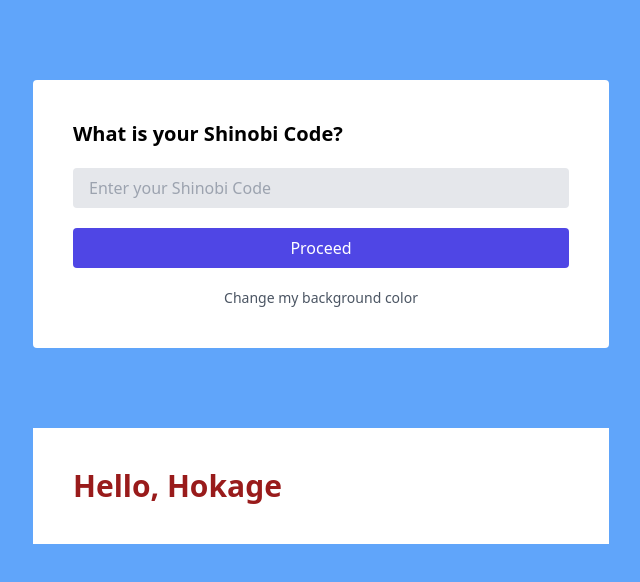
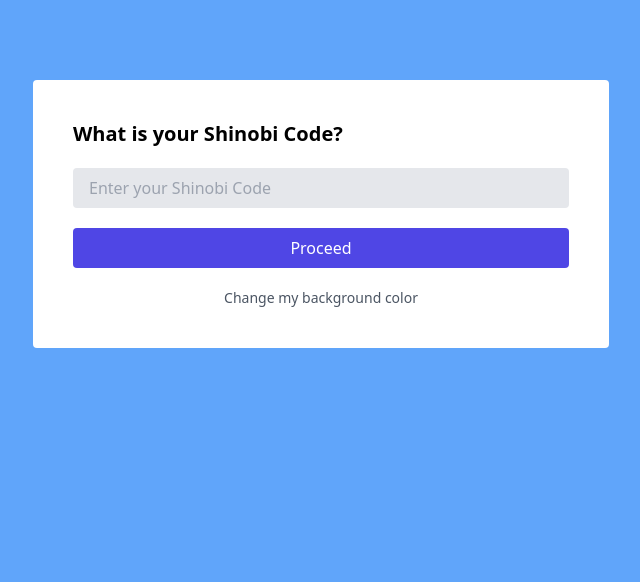
Before and after one commit to Dhanushmathan/Naruto-your-name, a plain HTML site: page index.html in a window 1280 px wide. Shown: the whole page, without its empty margins (319-959 px from the left). Drawn offline with nearby package versions, Linux system fonts and the light colour scheme.

Commit message:
feat: design

```diff
--- a/index.html
+++ b/index.html
@@ -22,9 +22,9 @@
             color</p>
     </div>
 
-    <div class="bg-white max-w-xl mx-auto mt-20 p-10">
+    <!-- <div class="bg-white max-w-xl mx-auto mt-20 p-10">
         <span id="hokageTxt">Hello, Hokage</span>
-    </div>
+    </div> -->
 
     <!-- JS Link -->
     <script src="main.js"></script>
--- a/main.js
+++ b/main.js
@@ -56,13 +56,14 @@ document.addEventListener("DOMContentLoaded", () => {
         }
     })
 
+
+
     // classname style added
     // hokageTextEl.className = "text-red-800 text-xl font-semibold";
-
     // classlist add
-    hokageTextEl.classList.add("text-red-800", "font-semibold", "text-3xl", "bg-gray-600")
+    // hokageTextEl.classList.add("text-red-800", "font-semibold", "text-3xl", "bg-gray-600")
 
     // classlist remove
-    hokageTextEl.classList.remove("bg-gray-600")
+    // hokageTextEl.classList.remove("bg-gray-600")
 
 })
```
